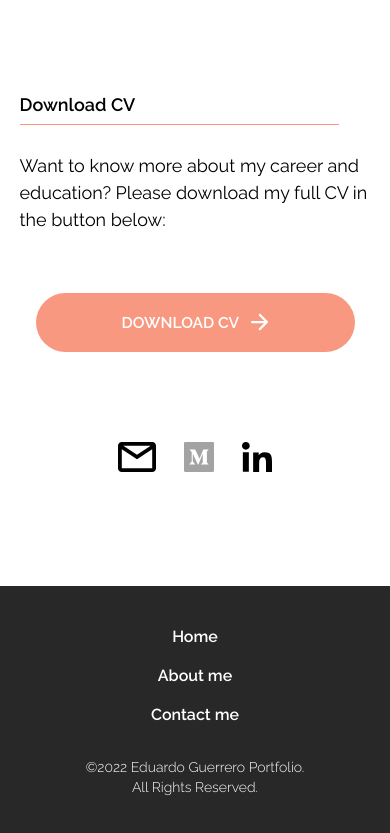
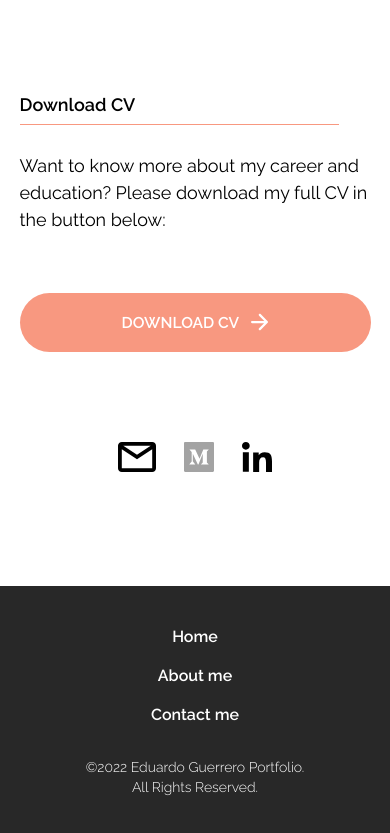
Before and after one commit to webDevT/portfolio, a website: page app/about.html in a window 390 px wide. Shown: the part 1838-2671 px from the top of the page. Drawn offline with nearby package versions, Linux system fonts and the light colour scheme.

Commit message:
button update

```diff
--- a/app/sass/_media.sass
+++ b/app/sass/_media.sass
@@ -215,6 +215,8 @@
 	.mobile-social
 		display: block
 		padding-bottom: 110px
+	.about .button
+		width: 100%
 
 
 
```
Also changed, not shown: app/css/style.min.css.
